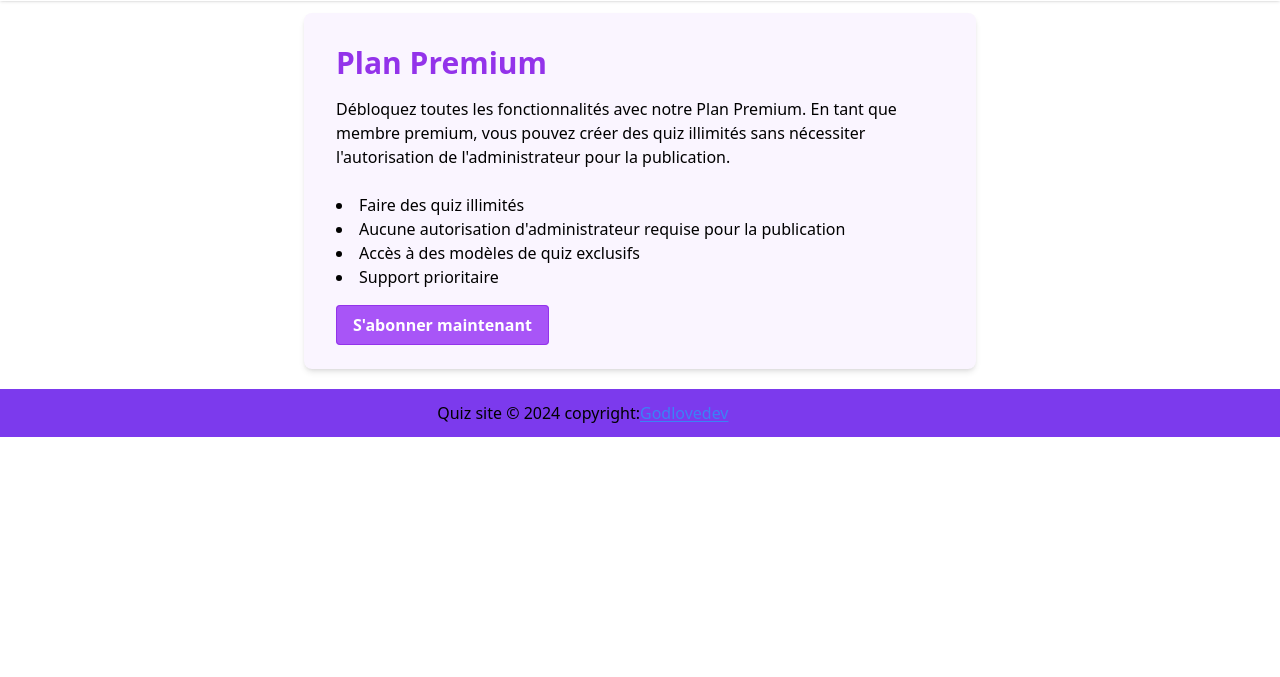
After one commit to Godlovedev/quiz_saas, a Django app: page /fr/premium in a window 1280 px wide. The commit adds this page. Shown: the part 107-784 px from the top of the page. Run offline with Django 5.2, Linux system fonts and the light colour scheme; parts of the project's set-up code (start-up, migrations or seed data) failed here and were passed over; some libraries are stand-ins or nearby versions.

Commit message:
mise en place de l'interface de presentation du mode premium

```diff
--- /dev/null
+++ b/quiz_saas/quiz/templates/premium.html
@@ -0,0 +1,18 @@
+{% extends "base.html" %}
+
+{% block content %}
+<div class=" mt-14 max-w-md grid md:max-w-lg lg:max-w-2xl place-content-center mx-auto bg-white">
+    <div class=" w-full bg-purple-50 place-content-center p-8 rounded-lg shadow-md">
+        <h1 class="text-3xl text-purple-600 font-bold mb-4">Plan Premium</h1>
+        <p class="mb-6">Débloquez toutes les fonctionnalités avec notre Plan Premium. En tant que membre premium, vous pouvez créer des quiz illimités sans nécessiter l'autorisation de l'administrateur pour la publication.</p>
+        <ul class="list-disc list-inside mb-6">
+            <li>Faire des quiz illimités</li>
+            <li>Aucune autorisation d'administrateur requise pour la publication</li>
+            <li>Accès à des modèles de quiz exclusifs</li>
+            <li>Support prioritaire</li>
+        </ul>
+        <a href="" class="bg-purple-500 border border-solid border-purple-600 text-white font-bold px-4 py-2 rounded hover:bg-purple-600">S'abonner maintenant</a>
+    </div>
+</div>
+
+{% endblock content %}
--- a/quiz_saas/quiz/urls.py
+++ b/quiz_saas/quiz/urls.py
@@ -13,5 +13,6 @@ urlpatterns = [
     path("delete-quiz/<int:id>/", views.DeleteQuizView.as_view(), name="delete-quiz"),
     path("view-quiz/<int:id>/add-question/", views.AddQuestionView.as_view(), name="add-question"),
     path("admin-panel/", views.AdminPanelView.as_view(), name="admin-panel"),
-    path("admin-panel/<int:id>/validate-quiz/", views.ValidationQuizView.as_view(), name="validate-quiz")
+    path("admin-panel/<int:id>/validate-quiz/", views.ValidationQuizView.as_view(), name="validate-quiz"),
+    path("premium", views.PremiumView.as_view(), name="premium"),
 ]
--- a/quiz_saas/quiz/views.py
+++ b/quiz_saas/quiz/views.py
@@ -264,3 +264,13 @@ class ValidationQuizView(AdminRequiredMixin, View):
         quiz.save()
 
         return redirect("admin-panel")
+
+
+class PremiumView(View):
+    def get(self, *args, **kwargs):
+
+        return render(self.request, "premium.html")
+
+    def post(self, *args, **kwargs):
+
+        return
--- a/quiz_saas/templates/base.html
+++ b/quiz_saas/templates/base.html
@@ -44,6 +44,9 @@
                     <li class="py-4 md:py-0 md:mr-6">
                         <a href="{% url 'logout' %}" class="text-sm uppercase font-semibold w-full hover:text-rose-600">deconnexion</a>
                     </li>
+                    <li class="py-4 md:py-0 md:mr-6">
+                        <a href="{% url 'premium' %}" class="text-sm uppercase font-semibold w-full hover:text-rose-600">Premium</a>
+                    </li>
 
                     {% else %}
 
@@ -70,17 +73,6 @@
                 </ul>
             </nav>
         </header>
-        <div class=" max-w-5xl mx-auto pt-16 font-serif">
-            <div>
-                <br>
-                {% for message in messages %}
-                    <div class=" rounded-lg {{message.tags}}">
-                        {{ message|safe }}
-                    </div>
-                {% endfor %}
-            </div>
-        </div>
-
     </div>
     <script>
 
--- a/quiz_saas/theme/static/css/dist/styles.css
+++ b/quiz_saas/theme/static/css/dist/styles.css
@@ -828,6 +828,10 @@ select {
   margin-bottom: 0.75rem;
 }
 
+.mb-4 {
+  margin-bottom: 1rem;
+}
+
 .mb-44 {
   margin-bottom: 11rem;
 }
@@ -840,6 +844,10 @@ select {
   margin-bottom: 14rem;
 }
 
+.mb-6 {
+  margin-bottom: 1.5rem;
+}
+
 .ml-auto {
   margin-left: auto;
 }
@@ -864,8 +872,8 @@ select {
   margin-top: 1.25rem;
 }
 
-.mr-80 {
-  margin-right: 20rem;
+.mt-14 {
+  margin-top: 3.5rem;
 }
 
 .block {
@@ -949,6 +957,14 @@ select {
   cursor: pointer;
 }
 
+.list-inside {
+  list-style-position: inside;
+}
+
+.list-disc {
+  list-style-type: disc;
+}
+
 .grid-cols-2 {
   grid-template-columns: repeat(2, minmax(0, 1fr));
 }
@@ -999,6 +1007,10 @@ select {
 
 .break-words {
   overflow-wrap: break-word;
+}
+
+.rounded {
+  border-radius: 0.25rem;
 }
 
 .rounded-3xl {
@@ -1103,6 +1130,16 @@ select {
   background-color: rgb(228 228 231 / var(--tw-bg-opacity, 1));
 }
 
+.bg-purple-600 {
+  --tw-bg-opacity: 1;
+  background-color: rgb(147 51 234 / var(--tw-bg-opacity, 1));
+}
+
+.bg-purple-500 {
+  --tw-bg-opacity: 1;
+  background-color: rgb(168 85 247 / var(--tw-bg-opacity, 1));
+}
+
 .p-10 {
   padding: 2.5rem;
 }
@@ -1121,6 +1158,10 @@ select {
 
 .p-6 {
   padding: 1.5rem;
+}
+
+.p-8 {
+  padding: 2rem;
 }
 
 .px-2 {
@@ -1133,6 +1174,16 @@ select {
   padding-right: 0.75rem;
 }
 
+.px-4 {
+  padding-left: 1rem;
+  padding-right: 1rem;
+}
+
+.py-2 {
+  padding-top: 0.5rem;
+  padding-bottom: 0.5rem;
+}
+
 .py-3 {
   padding-top: 0.75rem;
   padding-bottom: 0.75rem;
@@ -1281,6 +1332,11 @@ select {
 .text-violet-600 {
   --tw-text-opacity: 1;
   color: rgb(124 58 237 / var(--tw-text-opacity, 1));
+}
+
+.text-white {
+  --tw-text-opacity: 1;
+  color: rgb(255 255 255 / var(--tw-text-opacity, 1));
 }
 
 .underline {
@@ -1397,12 +1463,12 @@ select {
     max-width: 80rem;
   }
 
+  .md\:max-w-lg {
+    max-width: 32rem;
+  }
+
   .md\:max-w-md {
     max-width: 28rem;
-  }
-
-  .md\:max-w-lg {
-    max-width: 32rem;
   }
 
   .md\:transform-none {
@@ -1465,6 +1531,10 @@ select {
     max-width: 32rem;
   }
 
+  .lg\:max-w-2xl {
+    max-width: 42rem;
+  }
+
   .lg\:grid-cols-4 {
     grid-template-columns: repeat(4, minmax(0, 1fr));
   }
```
Also changed, not shown: other parts of quiz_saas/theme/static/css/dist/styles.css (+29 -12 lines), quiz_saas/quiz_saas/urls.py (line endings or trailing spaces).
